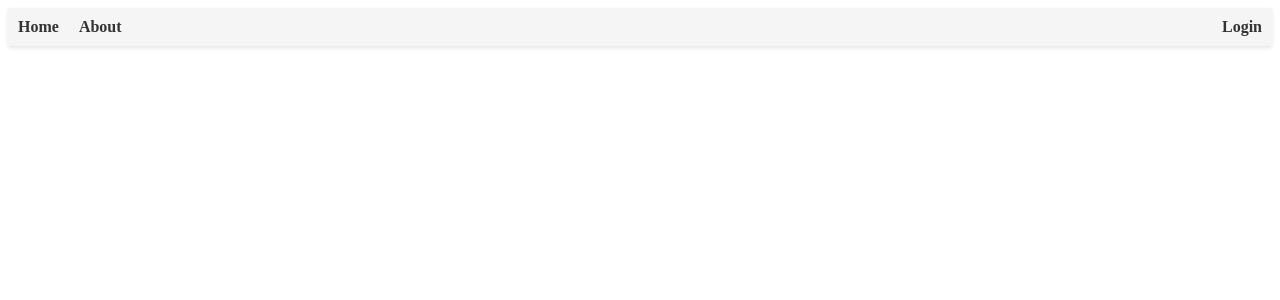
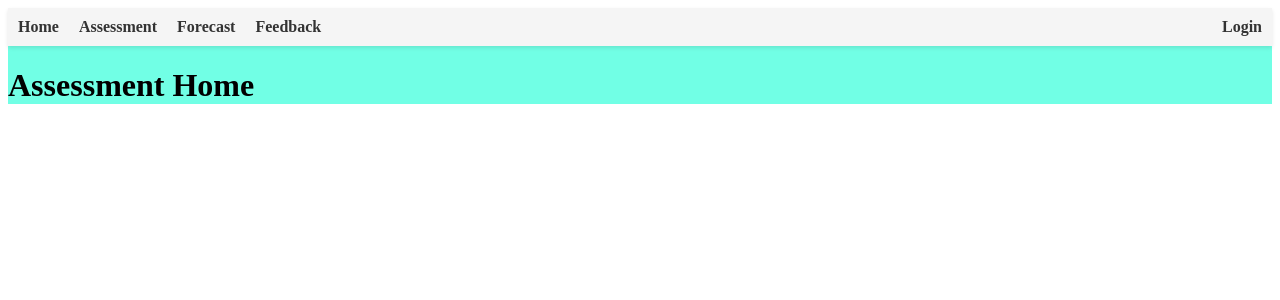
Before and after one commit to sodaop12/Air-Quality-Assessment-System-Front-end, a Vue app: page /assessment in a window 1280 px wide. Before the commit this address had no page. Shown: the top 300 px of the page. Built offline with nearby package versions, Linux system fonts and the light colour scheme.

Commit message:
Add [All Features Base Page]+ Set Background Color
Add [Assessment Page, Forecast Page, Feedback Page] no content + Set Background Color

```diff
--- a/src/App.vue
+++ b/src/App.vue
@@ -1,9 +1,12 @@
 <template>
+  <div class="container">
     <nav>
       <div class="navbar">
         <div class="navbar-brand">
           <router-link to="/">Home</router-link>
-        <router-link to="/about">About</router-link>
+          <router-link to="/assessment">Assessment</router-link>
+          <router-link to="/forecast">Forecast</router-link>
+          <router-link to="/feedback">Feedback</router-link>
         </div>
         <div class="navbar-menu">
           <div class="navbar-end">
@@ -23,6 +26,7 @@
       </div>
     </nav>
     <router-view />
+  </div>
 </template>
 
 <script>
@@ -86,4 +90,10 @@ export default {
 .router-link-exact-active {
   color: #42b983;
 }
+
+.container {
+  position: relative;
+
+  background: #71ffe5;
+}
 </style>
--- a/src/router/index.js
+++ b/src/router/index.js
@@ -9,13 +9,23 @@ const routes = [
     component: HomeView,
   },
   {
-    path: "/about",
-    name: "about",
-    // route level code-splitting
-    // this generates a separate chunk (about.[hash].js) for this route
-    // which is lazy-loaded when the route is visited.
-    component: () =>
-      import(/* webpackChunkName: "about" */ "../views/AboutView.vue"),
+    path: "/assessment",
+    name: "assessment",
+
+    component: () => import("../views/AssessmentView.vue"),
+  },
+  {
+    path: "/feedback",
+    name: "feedback",
+
+    component: () => import("../views/FeedbackView.vue"),
+  },
+
+  {
+    path: "/forecast",
+    name: "forecast",
+
+    component: () => import("../views/ForecastView.vue"),
   },
   { path: "/login", component: Login },
 ];
--- a/src/views/AboutView.vue
+++ /dev/null
@@ -1,5 +0,0 @@
-<template>
-  <div class="about">
-    <h1>This is an about page</h1>
-  </div>
-</template>
--- /dev/null
+++ b/src/views/AssessmentView.vue
@@ -0,0 +1,5 @@
+<template>
+  <div class="assessment">
+    <h1>Assessment Home</h1>
+  </div>
+</template>
--- /dev/null
+++ b/src/views/FeedbackView.vue
@@ -0,0 +1,5 @@
+<template>
+  <div class="feedback">
+    <h1>Feedback Home</h1>
+  </div>
+</template>
--- /dev/null
+++ b/src/views/ForecastView.vue
@@ -0,0 +1,5 @@
+<template>
+  <div class="forecast">
+    <h1>ForeCast Home</h1>
+  </div>
+</template>
```
Also changed, not shown: 1 other file (tests, documents, lock files or other folders). Lines whose indentation alone changed are shown as unchanged.
